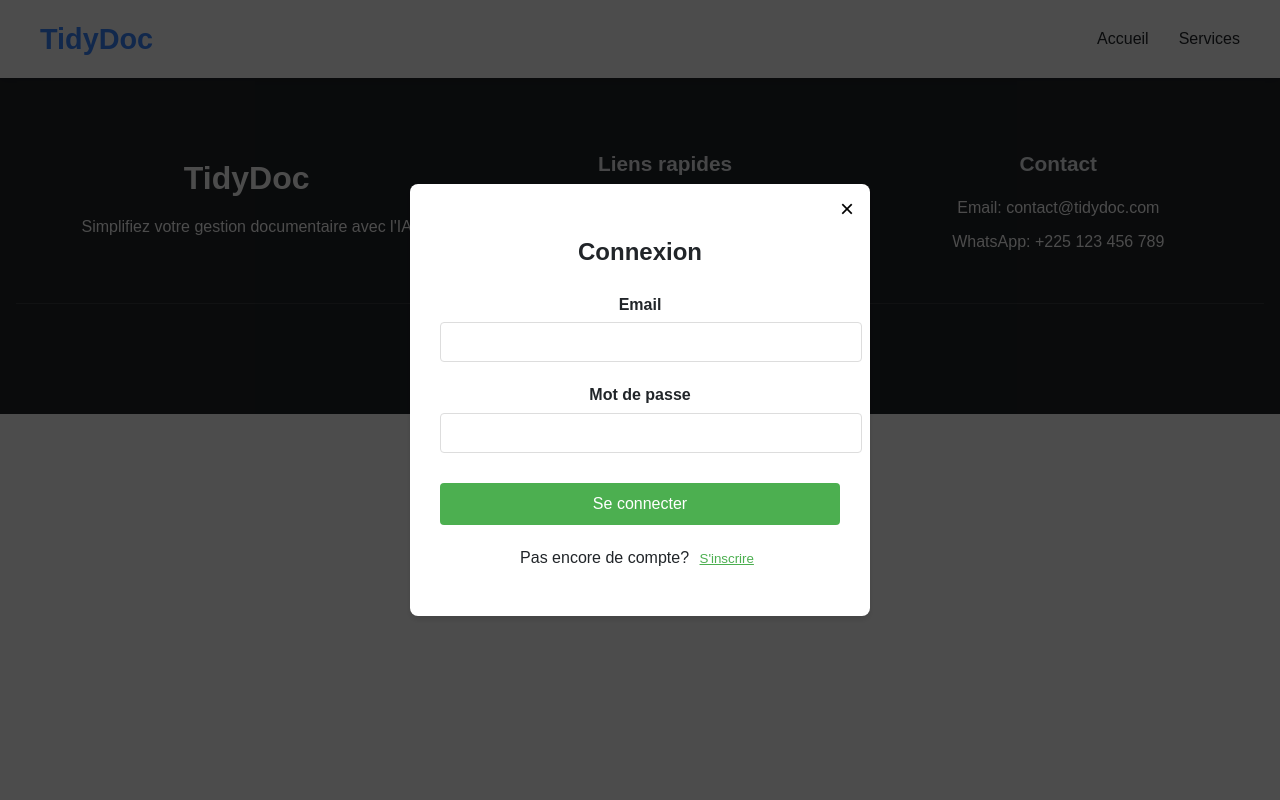
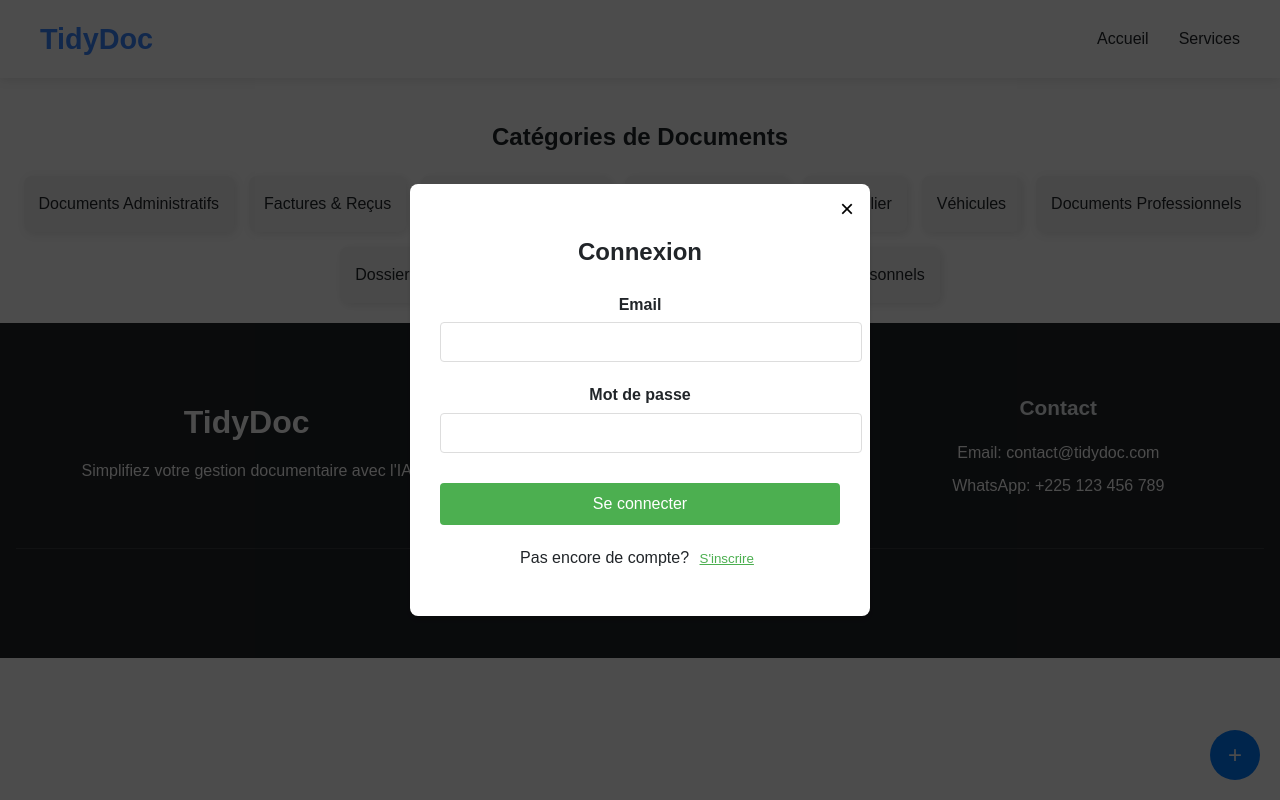
Before and after one commit to OYKLd/tidyDoc, a React (Create React App) app in the folder tidydoc/: page /services in a window 1280 px wide. Built offline with nearby package versions, Linux system fonts and the light colour scheme; no server answers.

Commit message:
aiArchive

```diff
--- a/tidydoc/package.json
+++ b/tidydoc/package.json
@@ -3,6 +3,8 @@
   "version": "0.1.0",
   "private": true,
   "dependencies": {
+    "@cloudinary/react": "^1.14.1",
+    "@cloudinary/url-gen": "^1.21.0",
     "@testing-library/dom": "^10.4.0",
     "@testing-library/jest-dom": "^6.6.3",
     "@testing-library/react": "^16.2.0",
--- a/tidydoc/src/Services.css
+++ b/tidydoc/src/Services.css
@@ -1,145 +1,74 @@
-/* Services.css */
 .services-container {
+  text-align: center;
   padding: 20px;
-    max-width: 1200px;
-    margin: 0 auto;
-    position: relative;
-    min-height: calc(100vh - 200px); /* Ajuster en fonction de la hauteur de votre header et footer */
 }
 
-  .services-container h1 {
-    text-align: center;
-    margin-bottom: 30px;
-    color: #333;
+.categories {
+  display: flex;
+  flex-wrap: wrap;
+  justify-content: center;
+  gap: 15px;
+  margin-top: 20px;
 }
 
-  .categories-selector {
-    display: flex;
-    justify-content: center;
-    flex-wrap: wrap;
-    gap: 10px;
-    margin-bottom: 30px;
+.category {
+  background: #f4f4f4;
+  padding: 15px;
+  border-radius: 8px;
+  box-shadow: 2px 2px 10px rgba(0, 0, 0, 0.1);
+  cursor: pointer;
+  transition: 0.3s;
 }
 
-  .category-btn {
-    padding: 8px 16px;
-    border: 1px solid #ddd;
-    background-color: white;
-    border-radius: 20px;
-    cursor: pointer;
-    transition: all 0.3s ease;
+.category:hover {
+  background: #ddd;
 }
 
-  .category-btn:hover {
-    background-color: #f5f5f5;
+/* Bouton flottant "+" */
+.floating-button {
+  position: fixed;
+  bottom: 20px;
+  right: 20px;
+  display: flex;
+  flex-direction: column;
+  align-items: center;
 }
 
-  .category-btn.active {
-    background-color: #4CAF50;
+.plus-btn {
+  background: #007bff;
   color: white;
-    border-color: #4CAF50;
+  font-size: 24px;
+  border: none;
+  width: 50px;
+  height: 50px;
+  border-radius: 50%;
+  cursor: pointer;
+  transition: 0.3s;
 }
 
-  .documents-grid {
-    display: grid;
-    grid-template-columns: repeat(auto-fill, minmax(250px, 1fr));
-    gap: 20px;
+.plus-btn:hover {
+  background: #0056b3;
 }
 
-  .document-card {
-    border: 1px solid #eee;
-    border-radius: 8px;
-    overflow: hidden;
-    transition: transform 0.3s ease, box-shadow 0.3s ease;
-    background-color: white;
+/* Options du bouton "+" */
+.options {
+  display: flex;
+  flex-direction: column;
+  gap: 10px;
+  margin-top: 10px;
 }
 
-  .document-card:hover {
-    transform: translateY(-5px);
-    box-shadow: 0 10px 20px rgba(0, 0, 0, 0.1);
+.option-btn {
+  background: white;
+  border: 1px solid #007bff;
+  color: #007bff;
+  padding: 8px;
+  border-radius: 5px;
+  cursor: pointer;
+  transition: 0.3s;
 }
 
-  .document-preview {
-    height: 150px;
-    background-color: #f5f5f5;
-    display: flex;
-    align-items: center;
-    justify-content: center;
-    overflow: hidden;
+.option-btn:hover {
+  background: #007bff;
+  color: white;
 }
-
-  .document-preview img {
-    width: 100%;
-    height: 100%;
-    object-fit: cover;
-  }
-
-  .document-icon {
-    font-size: 48px;
-    color: #999;
-  }
-
-  .document-info {
-    padding: 15px;
-  }
-
-  .document-info h3 {
-    margin: 0 0 8px 0;
-    font-size: 16px;
-    color: #333;
-    white-space: nowrap;
-    overflow: hidden;
-    text-overflow: ellipsis;
-  }
-
-  .document-info p {
-    margin: 5px 0;
-    font-size: 14px;
-    color: #666;
-  }
-
-  .document-date {
-    color: #999;
-    font-size: 12px;
-  }
-
-  .no-documents {
-    grid-column: 1 / -1;
-    text-align: center;
-    padding: 40px;
-    background-color: #f9f9f9;
-    border-radius: 8px;
-    color: #666;
-  }
-
-  .floating-add-btn {
-    position: fixed;
-    bottom: 30px;
-    right: 30px;
-    width: 60px;
-    height: 60px;
-    border-radius: 50%;
-    background-color: #4CAF50;
-    color: white;
-    border: none;
-    font-size: 32px;
-    display: flex;
-    align-items: center;
-    justify-content: center;
-    cursor: pointer;
-    box-shadow: 0 4px 6px rgba(0, 0, 0, 0.1);
-    transition: all 0.3s ease;
-    z-index: 100;
-  }
-
-  .floating-add-btn:hover {
-    background-color: #45a049;
-    transform: scale(1.05);
-    box-shadow: 0 6px 10px rgba(0, 0, 0, 0.2);
-  }
-
-  .loading-spinner {
-    text-align: center;
-    padding: 40px;
-    color: #666;
-  }
--- a/tidydoc/src/Services.js
+++ b/tidydoc/src/Services.js
@@ -1,16 +1,52 @@
-import React from 'react';
-import { Link } from 'react-router-dom'; // Importation de Link pour la navigation
-import './Services.css'
+import React, { useState } from 'react';
+import './Services.css'; // Assure-toi d'avoir un fichier CSS pour le style
 
-function Services() {
+const Services = () => {
+  // Liste des catégories de documents
+  const categories = [
+    "Documents Administratifs",
+    "Factures & Reçus",
+    "Documents Financiers",
+    "Contrats & Légaux",
+    "Immobilier",
+    "Véhicules",
+    "Documents Professionnels",
+    "Dossiers Médicaux",
+    "Éducation & Académique",
+    "Documents Personnels"
+  ];
+
+  // État pour afficher ou cacher les options du bouton "+"
+  const [showOptions, setShowOptions] = useState(false);
+
   return (
-    <div>
+    <div className="services-container">
+      {/* Titre de la page */}
+      <h2>Catégories de Documents</h2>
 
+      {/* Affichage des catégories dynamiquement */}
+      <div className="categories">
+        {categories.map((category, index) => (
+          <div key={index} className="category">
+            {category}
+          </div>
+        ))}
+      </div>
 
-
-
+      {/* Bouton + en bas à droite */}
+      <div className="floating-button">
+      <button onClick={() => setShowOptions(!showOptions)} className="plus-btn">
+  {showOptions ? '×' : '+'}
+</button>
+        {showOptions && (
+          <div className="options">
+            <button className="option-btn">📷 Capture</button>
+            <button className="option-btn">📂 Télécharger</button>
+          </div>
+        )}
+      </div>
     </div>
   );
-}
+};
 
 export default Services;
```
Also changed, not shown: tidydoc/src/Footer.js (deleted, +0 -35 lines), tidydoc/src/NavBar.js (deleted, +0 -21 lines), 1 other file (tests, documents, lock files or other folders). Lines whose indentation alone changed are shown as unchanged.
